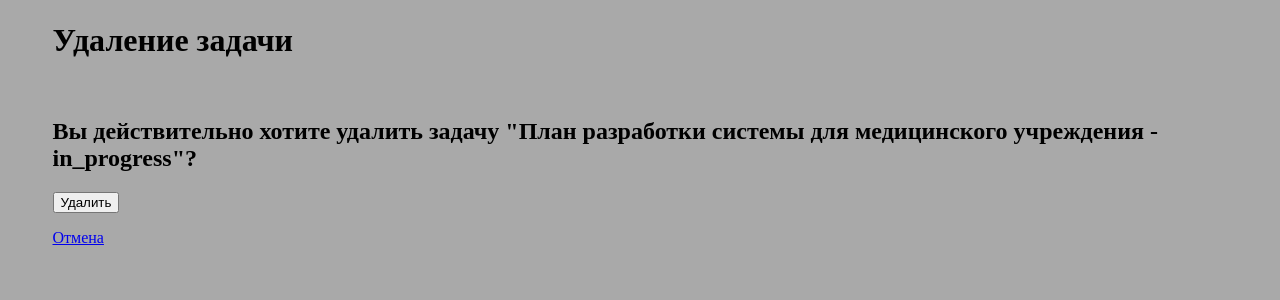
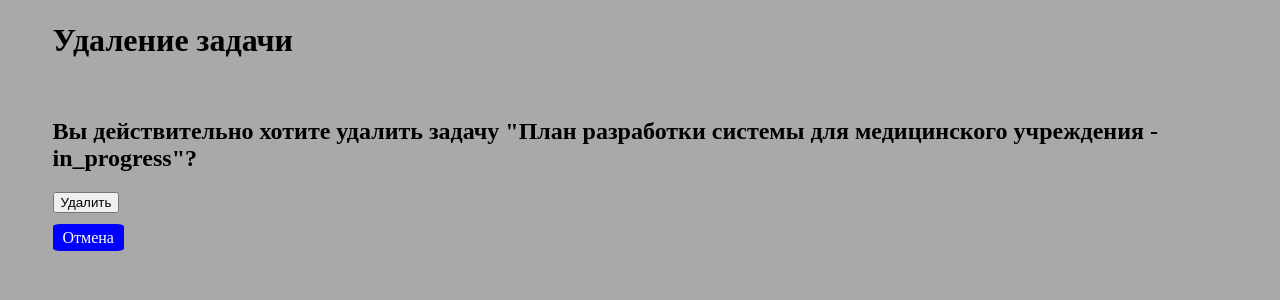
Before and after one commit to yedige87/homework_57_yedige_abdygapparov, a Django app: page /delete/1 in a window 1280 px wide. Shown: the part 38-338 px from the top of the page. Run offline with Django 4.2, Linux system fonts and the light colour scheme; data comes from the database, SQL or seed files in the repository.

```diff
--- a/static/css/style.css
+++ b/static/css/style.css
@@ -27,6 +27,14 @@ body{
     color: white;
     padding: 5px 10px;
     margin: 0 10px;
+    text-decoration: none;
+    border-radius:10%;
+}
+.cancel-button{
+    background: blue;
+    color: white;
+    padding: 5px 10px;
+    margin: 0px;
     text-decoration: none;
     border-radius:10%;
 }
--- a/templates/delete.html
+++ b/templates/delete.html
@@ -9,6 +9,6 @@
        <form  method="POST"  action="{% url 'todo_delete' todo.pk %}"  class="text-center">
             {%  csrf_token  %}
              <p><input  type="submit"  value="Удалить"></p>
-             <p><a  href="{% url 'todo_view' todo.pk %}">Отмена</a></p>
+             <p><a class="cancel-button" href="{% url 'todo_view' todo.pk %}">Отмена</a></p>
        </form>
 {% endblock %}
```
Also changed, not shown: webapp/models.py (deleted), webapp/models/todo.py (line endings or trailing spaces), webapp/views/todos.py (line endings or trailing spaces).
